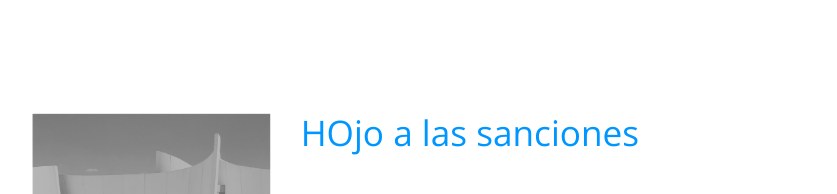
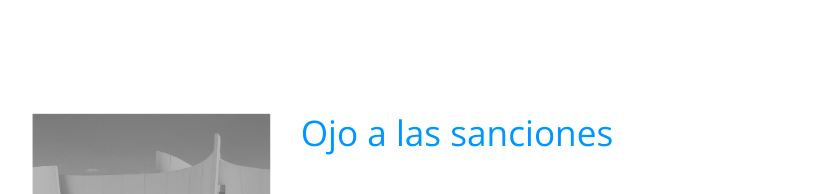
Before and after one commit to dava999/masintegridadmx.github.io, a plain HTML site: page index.html in a window 1280 px wide. Shown: the part 2195-2389 px from the top of the page, without its empty margins (432-1269 px from the left). Drawn offline with nearby package versions, Linux system fonts and the light colour scheme.

Commit message:
Update index.html

```diff
--- a/index.html
+++ b/index.html
@@ -109,7 +109,7 @@ http://www.templatemo.com/tm-501-neaty
                                 <div class="row">
                                     <div class="col-lg-8 col-md-7 col-sm-12 col-xs-12 push-lg-4 push-md-5">
                                         <header>
-                                            <h2 class="tm-blue-text tm-section-title tm-margin-b-45">HOjo a las sanciones</h2>
+                                            <h2 class="tm-blue-text tm-section-title tm-margin-b-45">Ojo a las sanciones</h2>
                                         </header>
                                         <p> En agosto de 2023 participamos en el <a href="https://hackcorruption.org/"> HackCorruption Colombia 2023</a> para crear soluciones tecnológicas que imapcten en la calidad de las contrataciones de gobierno en cualquier orden, a través de datos abiertos e información pública. Nuestro proyecto "Ojo a las sanciones" fue seleccionado como uno de los más viables y obtuvimos financiamiento para realizarlo.</p>
                                         <p> Ojo a las sanciones fue implementado con la colaboración de <a href="https://abrimos.info/"> Abrimos.info</a> y puede ser consultado <a href="https://ojosanciones.sociedad.info/"> aquí. </a></p>
```
